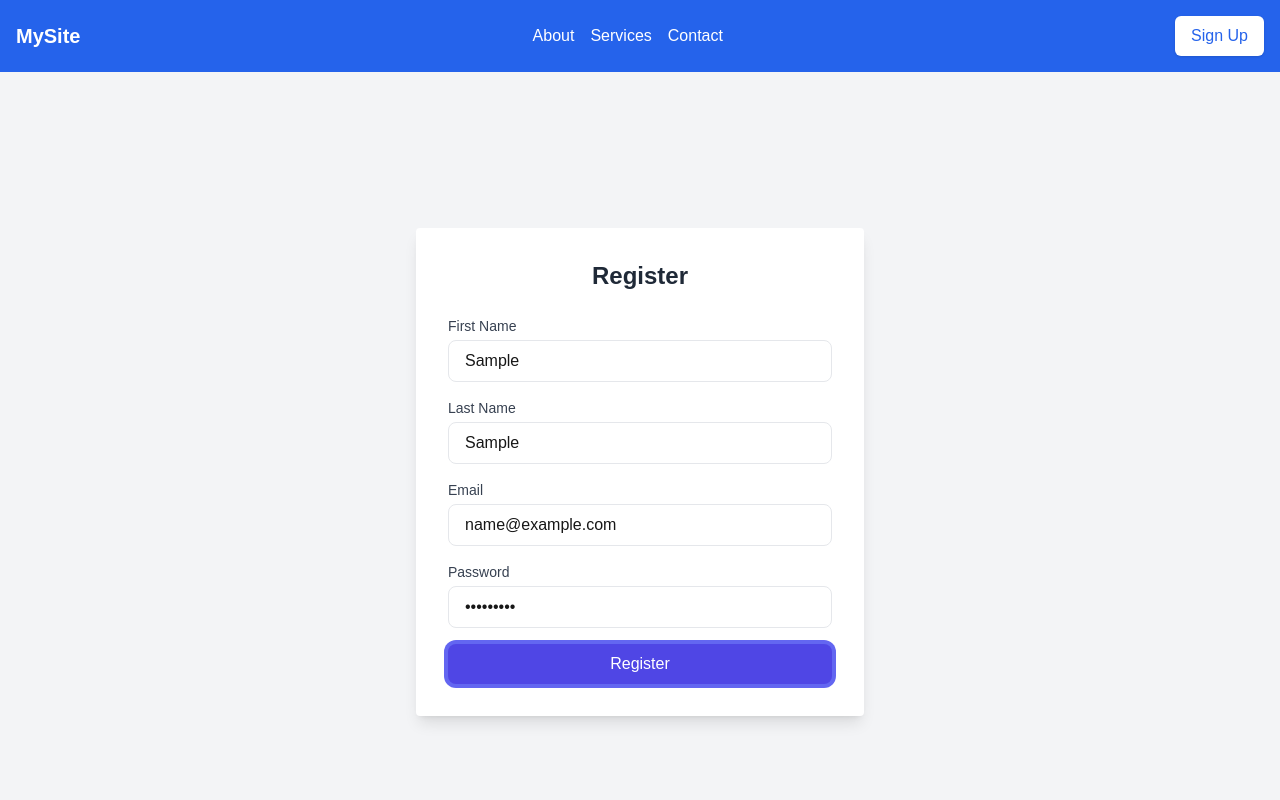
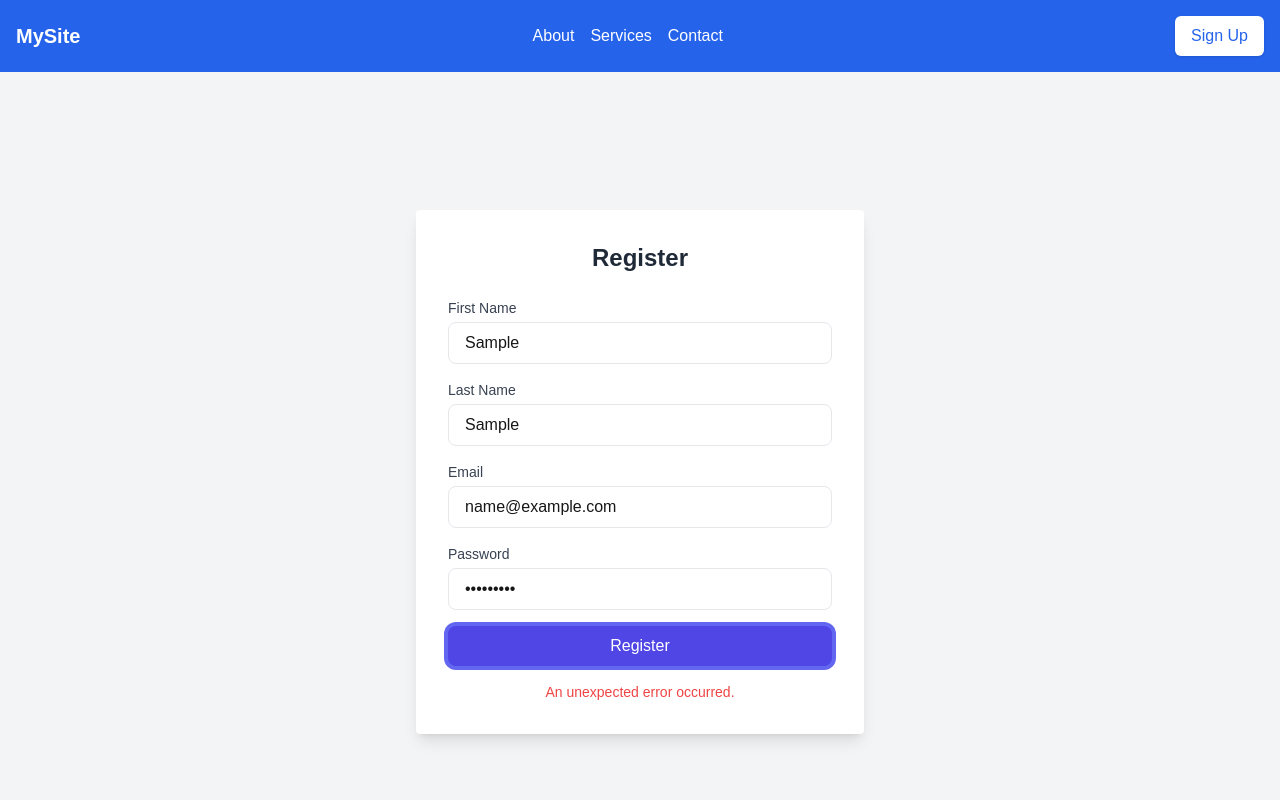
Before and after one commit to vimukthimadushan94/my-events, a Next.js app: page /register in a window 1280 px wide. Both pictures are taken after typing "Sample", "Sample", "name@example.com", "Sample123" into the empty fields and a click on the button "Register". Shown: the top 800 px of the page. Built offline with nearby package versions, Linux system fonts and the light colour scheme; no server answers.

Commit message:
compleate register page with backend apis

```diff
--- a/package.json
+++ b/package.json
@@ -16,7 +16,8 @@
     "nodemailer": "^6.9.15",
     "react": "^18.3.1",
     "react-dom": "^18.3.1",
-    "react-hot-toast": "^2.4.1"
+    "react-hot-toast": "^2.4.1",
+    "react-router-dom": "^7.0.1"
   },
   "devDependencies": {
     "@types/node": "^20",
--- /dev/null
+++ b/src/app/_components/register/RegisterForm.tsx
@@ -0,0 +1,129 @@
+"use client";
+import React, { useState } from "react";
+import { useRouter } from "next/navigation";
+
+type FormData = {
+    firstName: string;
+    lastName: string;
+    email: string;
+    password: string;
+};
+
+const RegisterForm: React.FC = () => {
+    const [formData, setFormData] = useState<FormData>({
+        firstName: "",
+        lastName: "",
+        email: "",
+        password: "",
+    });
+
+    const [message, setMessage] = useState<string>("");
+    const router = useRouter();
+
+    const handleChange = (e: React.ChangeEvent<HTMLInputElement>) => {
+        const { name, value } = e.target;
+        setFormData((prevData) => ({
+            ...prevData,
+            [name]: value,
+        }));
+    };
+
+    const handleSubmit = async (e: React.FormEvent) => {
+        e.preventDefault();
+        try {
+            const appUrl = process.env.NEXT_PUBLIC_APP_URL;
+            const response = await fetch(appUrl + "/api/Auth/register", {
+                method: "POST",
+                headers: {
+                    "Content-Type": "application/json",
+                },
+                body: JSON.stringify(formData),
+            });
+
+            if (response.ok) {
+                setMessage("Registration successful!");
+                setTimeout(() => router.push("/login"), 1000);
+            } else {
+                const errorData = await response.json();
+                setMessage(`Error: ${errorData.message || "Registration failed"}`);
+            }
+        } catch (error) {
+            setMessage("An unexpected error occurred.");
+            console.error("Error:", error);
+        }
+    };
+
+    return (
+        <form onSubmit={handleSubmit} className="space-y-4">
+            <div>
+                <label htmlFor="firstName" className="block text-sm font-medium text-gray-700">
+                    First Name
+                </label>
+                <input
+                    type="text"
+                    name="firstName"
+                    id="firstName"
+                    value={formData.firstName}
+                    onChange={handleChange}
+                    required
+                    className="w-full px-4 py-2 mt-1 border rounded-lg focus:ring-indigo-500 focus:border-indigo-500"
+                />
+            </div>
+            <div>
+                <label htmlFor="lastName" className="block text-sm font-medium text-gray-700">
+                    Last Name
+                </label>
+                <input
+                    type="text"
+                    name="lastName"
+                    id="lastName"
+                    value={formData.lastName}
+                    onChange={handleChange}
+                    required
+                    className="w-full px-4 py-2 mt-1 border rounded-lg focus:ring-indigo-500 focus:border-indigo-500"
+                />
+            </div>
+            <div>
+                <label htmlFor="email" className="block text-sm font-medium text-gray-700">
+                    Email
+                </label>
+                <input
+                    type="email"
+                    name="email"
+                    id="email"
+                    value={formData.email}
+                    onChange={handleChange}
+                    required
+                    className="w-full px-4 py-2 mt-1 border rounded-lg focus:ring-indigo-500 focus:border-indigo-500"
+                />
+            </div>
+            <div>
+                <label htmlFor="password" className="block text-sm font-medium text-gray-700">
+                    Password
+                </label>
+                <input
+                    type="password"
+                    name="password"
+                    id="password"
+                    value={formData.password}
+                    onChange={handleChange}
+                    required
+                    className="w-full px-4 py-2 mt-1 border rounded-lg focus:ring-indigo-500 focus:border-indigo-500"
+                />
+            </div>
+            <button
+                type="submit"
+                className="w-full px-4 py-2 text-white bg-indigo-600 rounded-lg hover:bg-indigo-700 focus:ring-4 focus:ring-indigo-500"
+            >
+                Register
+            </button>
+            {message && (
+                <p className="mt-4 text-center text-sm font-medium text-red-500">
+                    {message}
+                </p>
+            )}
+        </form>
+    );
+};
+
+export default RegisterForm;
--- a/src/app/login/page.tsx
+++ b/src/app/login/page.tsx
@@ -4,7 +4,6 @@ export default function Login() {
     return (
         <div className="grid grid-rows-[20px_1fr_20px] items-center justify-items-center min-h-screen p-8 pb-20 gap-16 sm:p-20 font-[family-name:var(--font-geist-sans)]">
             <main className="flex flex-col gap-8 row-start-2 items-center sm:items-start">
-
                 <h2>this is main login</h2>
             </main>
         </div>
--- a/src/app/register/page.tsx
+++ b/src/app/register/page.tsx
@@ -1,109 +1,16 @@
-"use client"
-import React, { useState } from "react";
+import RegisterForm from "../_components/register/RegisterForm";
 
-type FormData = {
-    firstName: string;
-    lastName: string;
-    email: string;
-    password: string;
-};
-
-const Register: React.FC = () => {
-    const [formData, setFormData] = useState<FormData>({
-        firstName: "",
-        lastName: "",
-        email: "",
-        password: "",
-    });
-
-    const handleChange = (e: React.ChangeEvent<HTMLInputElement>) => {
-        const { name, value } = e.target;
-        setFormData((prevData) => ({
-            ...prevData,
-            [name]: value,
-        }));
-    };
-
-    const handleSubmit = async (e: React.FormEvent) => {
-        e.preventDefault();
-        console.log("Form Submitted:", formData);
-
-
-    };
-
+const RegisterPage = () => {
     return (
         <div className="flex items-center justify-center min-h-screen bg-gray-100">
             <div className="w-full max-w-md p-8 bg-white rounded shadow-lg">
                 <h2 className="mb-6 text-2xl font-bold text-center text-gray-800">
                     Register
                 </h2>
-                <form onSubmit={handleSubmit} className="space-y-4">
-                    <div>
-                        <label htmlFor="firstName" className="block text-sm font-medium text-gray-700">
-                            First Name
-                        </label>
-                        <input
-                            type="text"
-                            name="firstName"
-                            id="firstName"
-                            value={formData.firstName}
-                            onChange={handleChange}
-                            required
-                            className="w-full px-4 py-2 mt-1 border rounded-lg focus:ring-indigo-500 focus:border-indigo-500"
-                        />
-                    </div>
-                    <div>
-                        <label htmlFor="lastName" className="block text-sm font-medium text-gray-700">
-                            Last Name
-                        </label>
-                        <input
-                            type="text"
-                            name="lastName"
-                            id="lastName"
-                            value={formData.lastName}
-                            onChange={handleChange}
-                            required
-                            className="w-full px-4 py-2 mt-1 border rounded-lg focus:ring-indigo-500 focus:border-indigo-500"
-                        />
-                    </div>
-                    <div>
-                        <label htmlFor="email" className="block text-sm font-medium text-gray-700">
-                            Email
-                        </label>
-                        <input
-                            type="email"
-                            name="email"
-                            id="email"
-                            value={formData.email}
-                            onChange={handleChange}
-                            required
-                            className="w-full px-4 py-2 mt-1 border rounded-lg focus:ring-indigo-500 focus:border-indigo-500"
-                        />
-                    </div>
-                    <div>
-                        <label htmlFor="password" className="block text-sm font-medium text-gray-700">
-                            Password
-                        </label>
-                        <input
-                            type="password"
-                            name="password"
-                            id="password"
-                            value={formData.password}
-                            onChange={handleChange}
-                            required
-                            className="w-full px-4 py-2 mt-1 border rounded-lg focus:ring-indigo-500 focus:border-indigo-500"
-                        />
-                    </div>
-                    <button
-                        type="submit"
-                        className="w-full px-4 py-2 text-white bg-indigo-600 rounded-lg hover:bg-indigo-700 focus:ring-4 focus:ring-indigo-500"
-                    >
-                        Register
-                    </button>
-                </form>
+                <RegisterForm />
             </div>
         </div>
     );
 };
 
-export default Register;
+export default RegisterPage;
```
Also changed, not shown: 2 other files (tests, documents, lock files or other folders).
